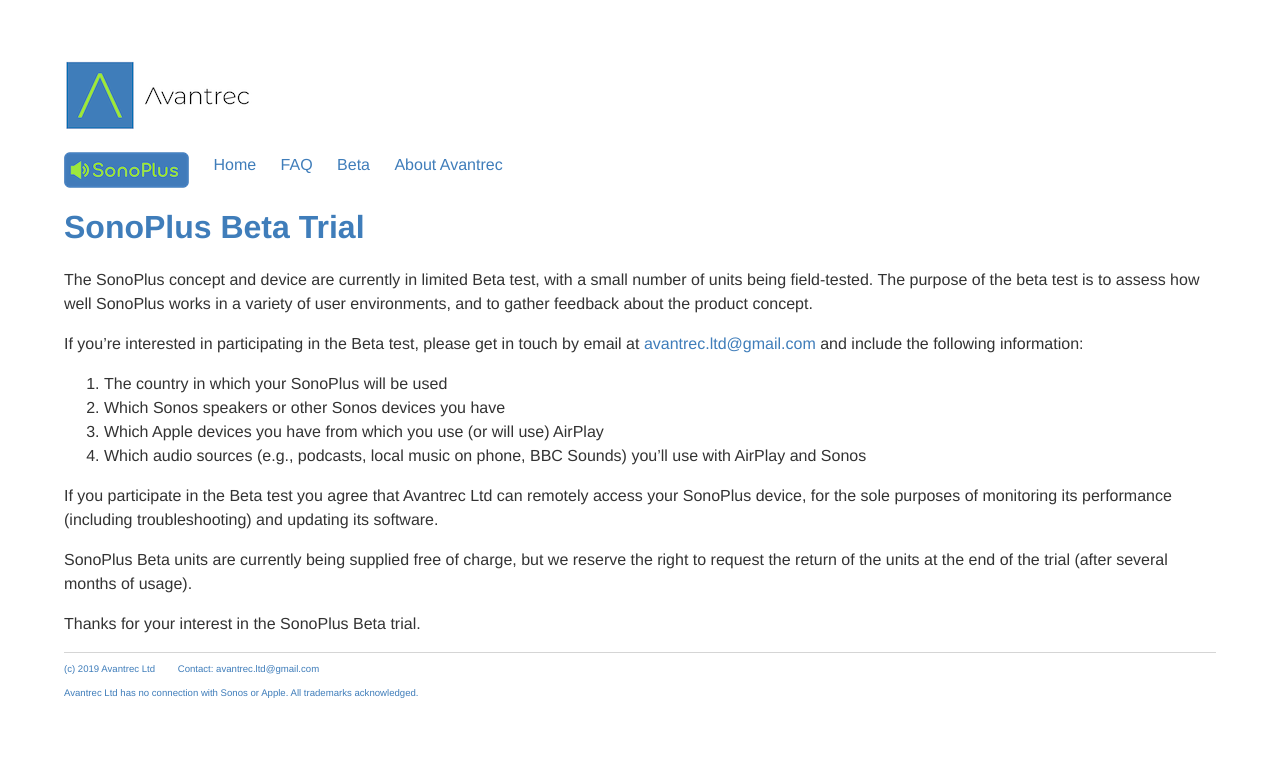
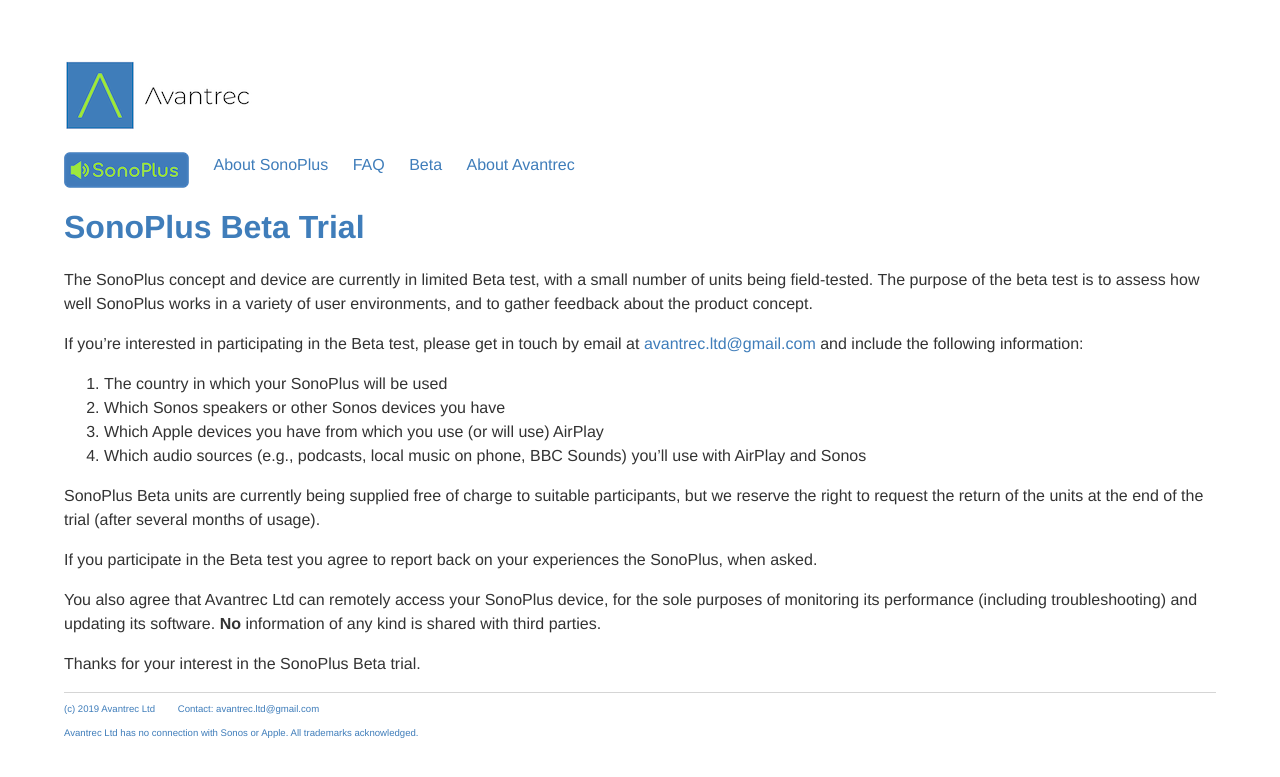
Before and after one commit to avantrec/avantrec.github.io, a Jekyll site: the page built from sonoplus-beta/index.md, in a window 1280 px wide. Shown: the top 777 px of the page. Built offline with Jekyll 4.4.1, drawn with Linux system fonts in a browser that asks for light colours.

Commit message:
General updates

```diff
--- a/_layouts/sonoplus.html
+++ b/_layouts/sonoplus.html
@@ -10,7 +10,7 @@
             <nav>
                 <ul>
                     <li><img src="/images/sonoplus_small.png" alt="SonoPlus Logo" align="middle"></li>
-                    <li><a href="/sonoplus">Home</a></li>
+                    <li><a href="/sonoplus">About SonoPlus</a></li>
                     <li><a href="/sonoplus-faq">FAQ</a></li>
                     <li><a href="/sonoplus-beta">Beta</a></li>
                     <li><a href="/sonoplus-about">About Avantrec</a></li>
--- a/sonoplus-beta/index.md
+++ b/sonoplus-beta/index.md
@@ -14,8 +14,10 @@
 3. Which Apple devices you have from which you use (or will use) AirPlay
 4. Which audio sources (e.g., podcasts, local music on phone, BBC Sounds) you'll use with AirPlay and Sonos
 
-If you participate in the Beta test you agree that Avantrec Ltd can remotely access your SonoPlus device, for the sole purposes of monitoring its performance (including troubleshooting) and updating its software.
+SonoPlus Beta units are currently being supplied free of charge to suitable participants, but we reserve the right to request the return of the units at the end of the trial (after several months of usage).
 
-SonoPlus Beta units are currently being supplied free of charge, but we reserve the right to request the return of the units at the end of the trial (after several months of usage).
+If you participate in the Beta test you agree to report back on your experiences the SonoPlus, when asked.
+
+You also agree that Avantrec Ltd can remotely access your SonoPlus device, for the sole purposes of monitoring its performance (including troubleshooting) and updating its software. **No** information of any kind is shared with third parties.
 
 Thanks for your interest in the SonoPlus Beta trial.
```
Also changed, not shown: sonoplus-faq/index.md (+1 -1 lines), sonoplus/index.md (+1 -1 lines).
